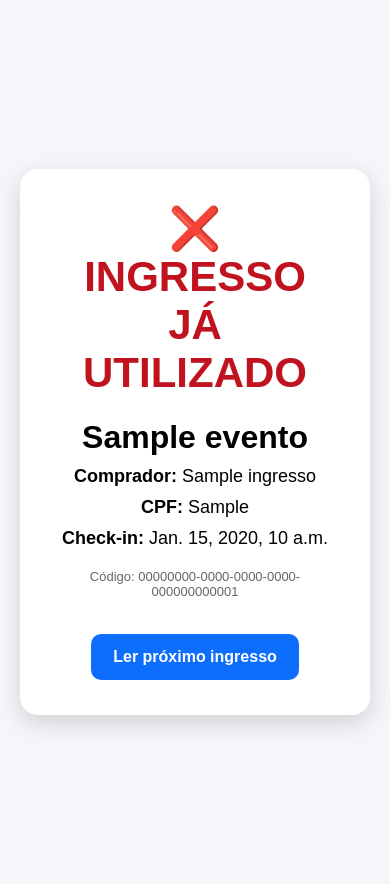
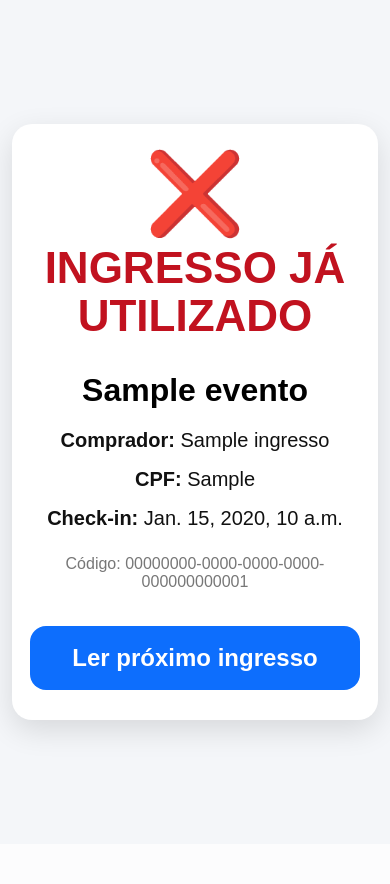
Before and after one commit to eriveltonjose/sistema-ingressos, a Django app: page /validar/00000000-0000-0000-0000-000000000001/ in a window 390 px wide. After the commit the page ends 745 px from the top, so only its background shows below. Run offline with Django 4.2, Linux system fonts and the light colour scheme; tables that the repository leaves empty hold one stand-in row (values such as "Sample post").

Commit message:
Melhora layout responsivo do check-in e resultado de validação

```diff
--- a/ingressos/templates/ingressos/checkin_resultado.html
+++ b/ingressos/templates/ingressos/checkin_resultado.html
@@ -1,11 +1,19 @@
 <!DOCTYPE html>
 <html lang="pt-br">
 <head>
+
     <meta charset="UTF-8">
+
     <meta name="viewport" content="width=device-width, initial-scale=1.0">
+
     <title>Resultado do Check-in</title>
 
     <style>
+
+        *{
+            box-sizing:border-box;
+        }
+
         body{
             margin:0;
             font-family:Arial, Helvetica, sans-serif;
@@ -20,51 +28,108 @@
         .box{
             background:white;
             width:100%;
-            max-width:600px;
-            padding:35px;
-            border-radius:18px;
+            max-width:650px;
+            padding:40px 30px;
+            border-radius:22px;
             text-align:center;
-            box-shadow:0 8px 25px rgba(0,0,0,0.15);
+            box-shadow:0 10px 30px rgba(0,0,0,0.12);
         }
 
         .ok{
             color:#0a8f3c;
-            font-size:42px;
-            font-weight:bold;
         }
 
         .usado{
             color:#c1121f;
-            font-size:42px;
+        }
+
+        .icone{
+            font-size:90px;
+            line-height:1;
+            margin-bottom:10px;
+        }
+
+        .titulo-status{
+            font-size:58px;
             font-weight:bold;
+            line-height:1.1;
+            margin-bottom:30px;
         }
 
         h1{
-            margin-bottom:10px;
+            font-size:42px;
+            margin-bottom:20px;
+            line-height:1.2;
         }
 
         p{
-            font-size:18px;
-            margin:10px 0;
+            font-size:22px;
+            margin:16px 0;
+            color:#111;
         }
 
         .codigo{
-            margin-top:20px;
-            font-size:13px;
-            color:#666;
+            margin-top:25px;
+            font-size:16px;
+            color:#777;
+            word-break:break-word;
         }
 
         .btn{
-            display:inline-block;
-            margin-top:25px;
+            display:block;
+            width:100%;
+            margin-top:35px;
             background:#0d6efd;
             color:white;
-            padding:14px 22px;
-            border-radius:10px;
+            padding:20px;
+            border-radius:16px;
             text-decoration:none;
             font-weight:bold;
+            font-size:32px;
+            transition:0.2s;
         }
+
+        .btn:hover{
+            background:#0b5ed7;
+        }
+
+        /* MOBILE */
+
+        @media (max-width:768px){
+
+            body{
+                padding:12px;
+            }
+
+            .box{
+                padding:30px 18px;
+                border-radius:20px;
+            }
+
+            .icone{
+                font-size:80px;
+            }
+
+            .titulo-status{
+                font-size:44px;
+            }
+
+            h1{
+                font-size:32px;
+            }
+
+            p{
+                font-size:20px;
+            }
+
+            .btn{
+                font-size:24px;
+                padding:18px;
+            }
+        }
+
     </style>
+
 </head>
 
 <body>
@@ -72,23 +137,63 @@
 <div class="box">
 
     {% if status == 'ok' %}
-        <div class="ok">✅ ENTRADA LIBERADA</div>
+
+        <div class="ok">
+
+            <div class="icone">✅</div>
+
+            <div class="titulo-status">
+                INGRESSO<br>
+                LIBERADO
+            </div>
+
+        </div>
+
     {% else %}
-        <div class="usado">❌ INGRESSO JÁ UTILIZADO</div>
+
+        <div class="usado">
+
+            <div class="icone">❌</div>
+
+            <div class="titulo-status">
+                INGRESSO JÁ<br>
+                UTILIZADO
+            </div>
+
+        </div>
+
     {% endif %}
 
-    <h1>{{ ingresso.evento.nome }}</h1>
+    <h1>
+        {{ ingresso.evento.nome }}
+    </h1>
 
-    <p><strong>Comprador:</strong> {{ ingresso.nome_comprador }}</p>
-    <p><strong>CPF:</strong> {{ ingresso.cpf }}</p>
+    <p>
+        <strong>Comprador:</strong>
+        {{ ingresso.nome_comprador }}
+    </p>
+
+    <p>
+        <strong>CPF:</strong>
+        {{ ingresso.cpf }}
+    </p>
 
     {% if ingresso.data_checkin %}
-        <p><strong>Check-in:</strong> {{ ingresso.data_checkin }}</p>
+
+        <p>
+            <strong>Check-in:</strong>
+            {{ ingresso.data_checkin }}
+        </p>
+
     {% endif %}
 
-    <p class="codigo">Código: {{ ingresso.codigo }}</p>
+    <p class="codigo">
+        Código: {{ ingresso.codigo }}
+    </p>
 
-    <a href="/checkin/" class="btn">Ler próximo ingresso</a>
+    <a href="/checkin/" class="btn">
+        Ler próximo ingresso
+    </a>
 
 </div>
 
```
Also changed, not shown: ingressos/templates/ingressos/validar_ingresso.html (+212 -41 lines).
